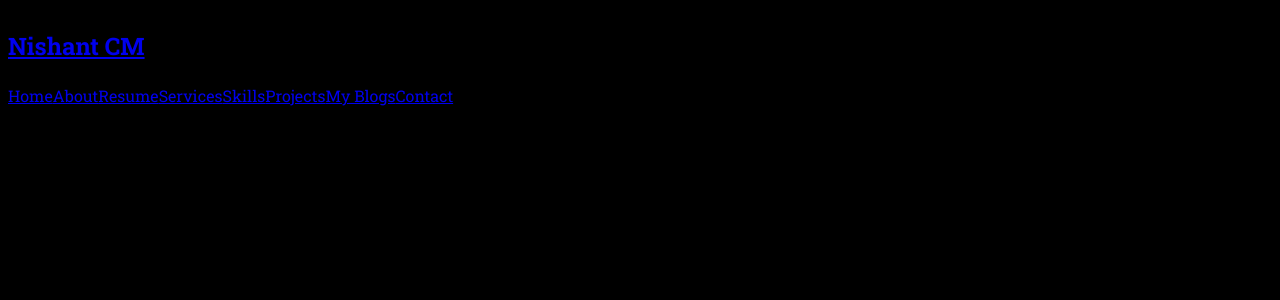
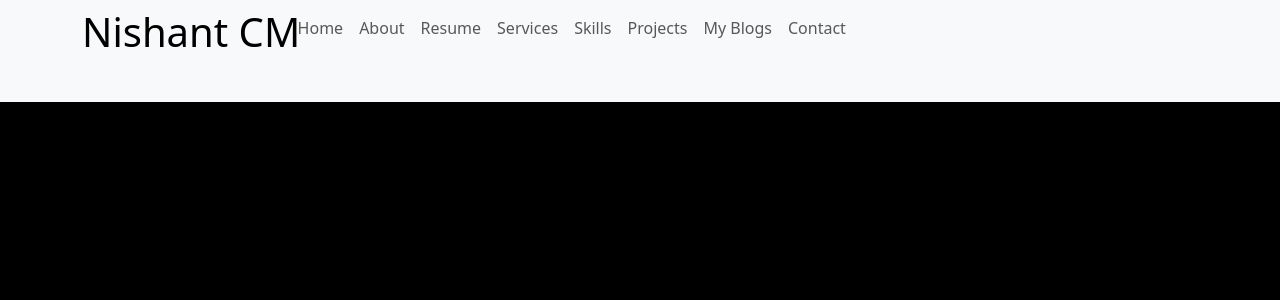
Before and after one commit to nishantcm/myportfolio, a React (Create React App) app: page / in a window 1280 px wide. Shown: the top 300 px of the page. Built offline with nearby package versions, Linux system fonts and the light colour scheme; a web font is replaced by a local one.

Commit message:
Update the App file

```diff
--- a/src/App.jsx
+++ b/src/App.jsx
@@ -1,5 +1,7 @@
 // import { useState } from "react";
 import Header from "./Header";
+import 'bootstrap/dist/css/bootstrap.min.css';
+import 'bootstrap/dist/js/bootstrap.min.js';
 <script
   src="https://cdn.jsdelivr.net/npm/react-dom/umd/react-dom.production.min.js"
   crossorigin></script>
@@ -8,10 +10,7 @@ function App () {
     return (
         <main>
             <div>
-                <div>
-                    <Header />
-                </div>
-
+                <Header />
             </div>
 
         </main>
```
